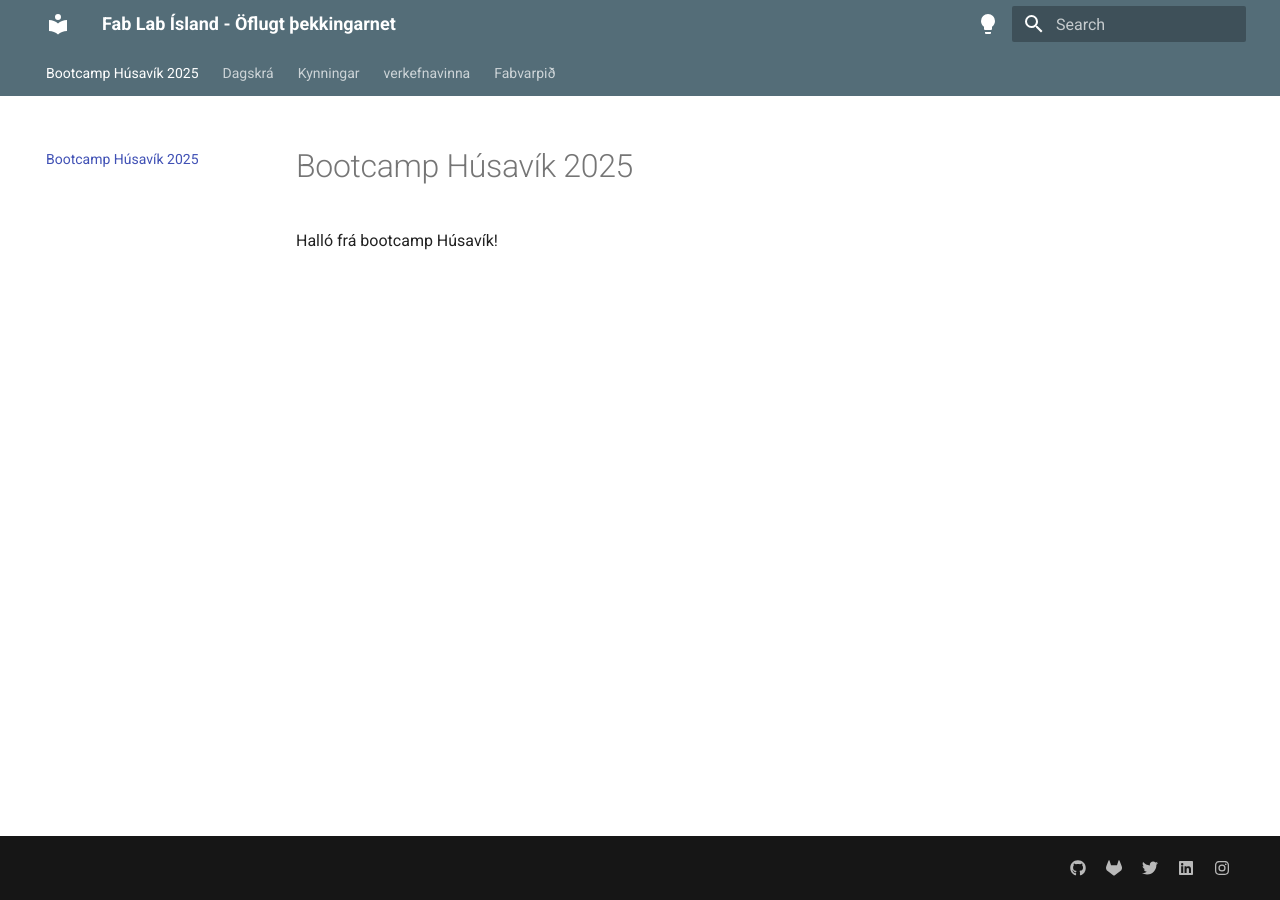
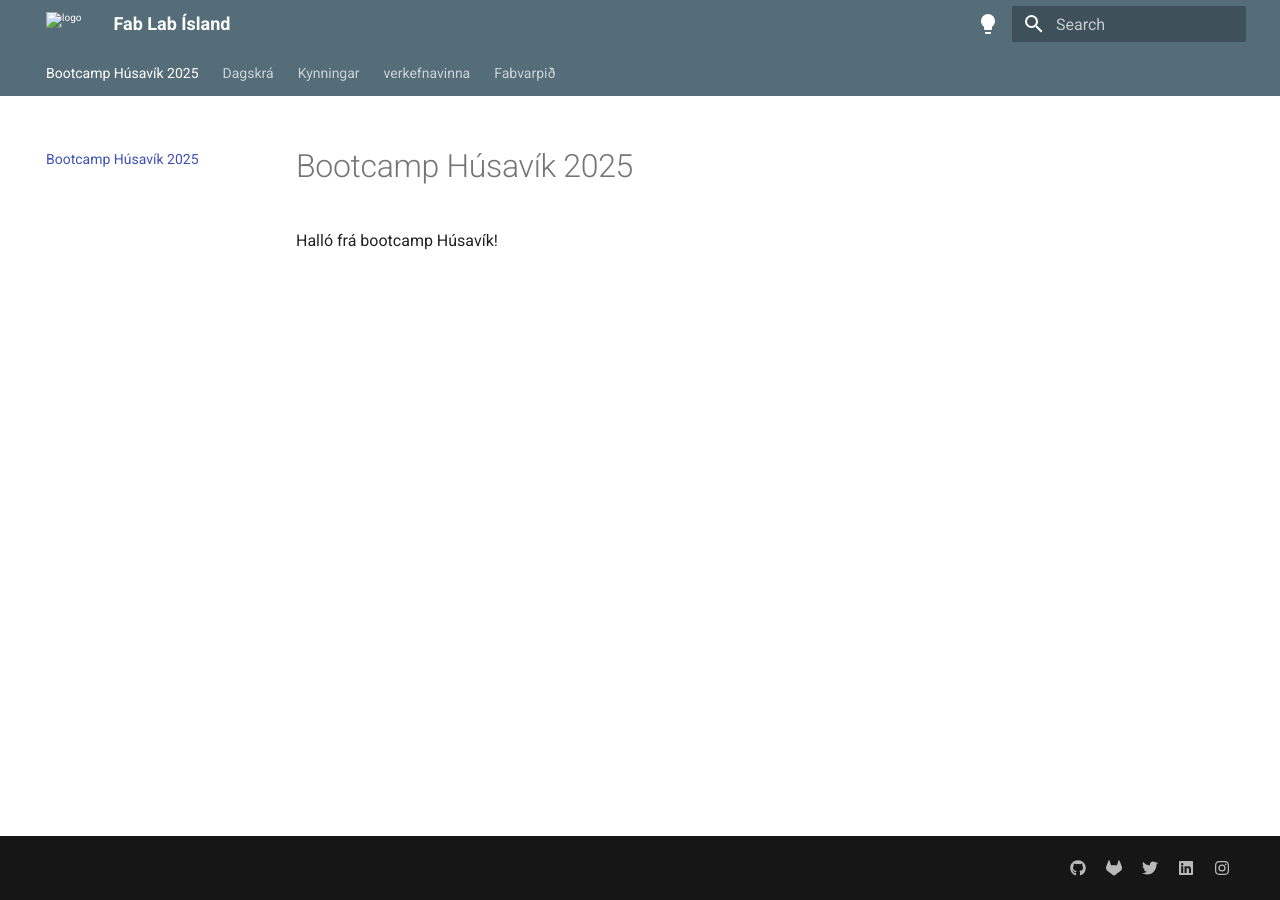
Before and after one commit to Fab-Lab-Island/fli-bootcamp-2025, an MkDocs documentation site: the page built from docs/index.md, in a window 1280 px wide. Built offline with MkDocs 1.6.1 and Material for MkDocs 9.7.7, drawn with Linux system fonts in a browser that asks for light colours.

Commit message:
small tweak

```diff
--- a/mkdocs.yml
+++ b/mkdocs.yml
@@ -1,10 +1,10 @@
-site_name: Fab Lab Ísland - Öflugt þekkingarnet
+site_name: Fab Lab Ísland
 site_description: Ár hvert hittist starfsfólk úr Fab Lab Íslands víðsvegar um allt land til að deila þekkingu og reynslu. 2025 verður haldið í Húsavík.
 #site_url:
 
 theme:
   name: material
-  #logo:
+  logo: https://www.fla.is/img/faviconwhite.png
   #favicon: assets/logo/favicon/favicon.png
   language: en
 
```
Also changed, not shown: docs/Fabvarpið/posts/apr.md (+2 -0 lines).
